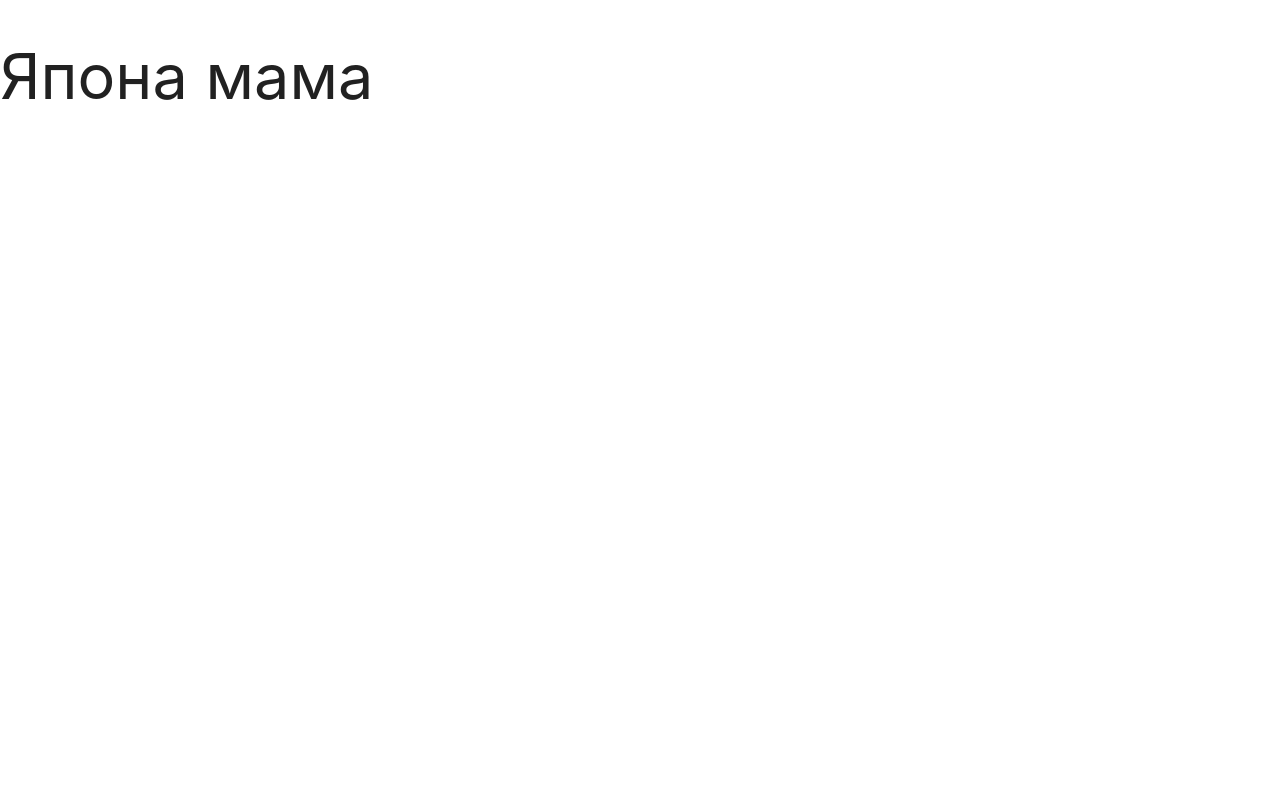
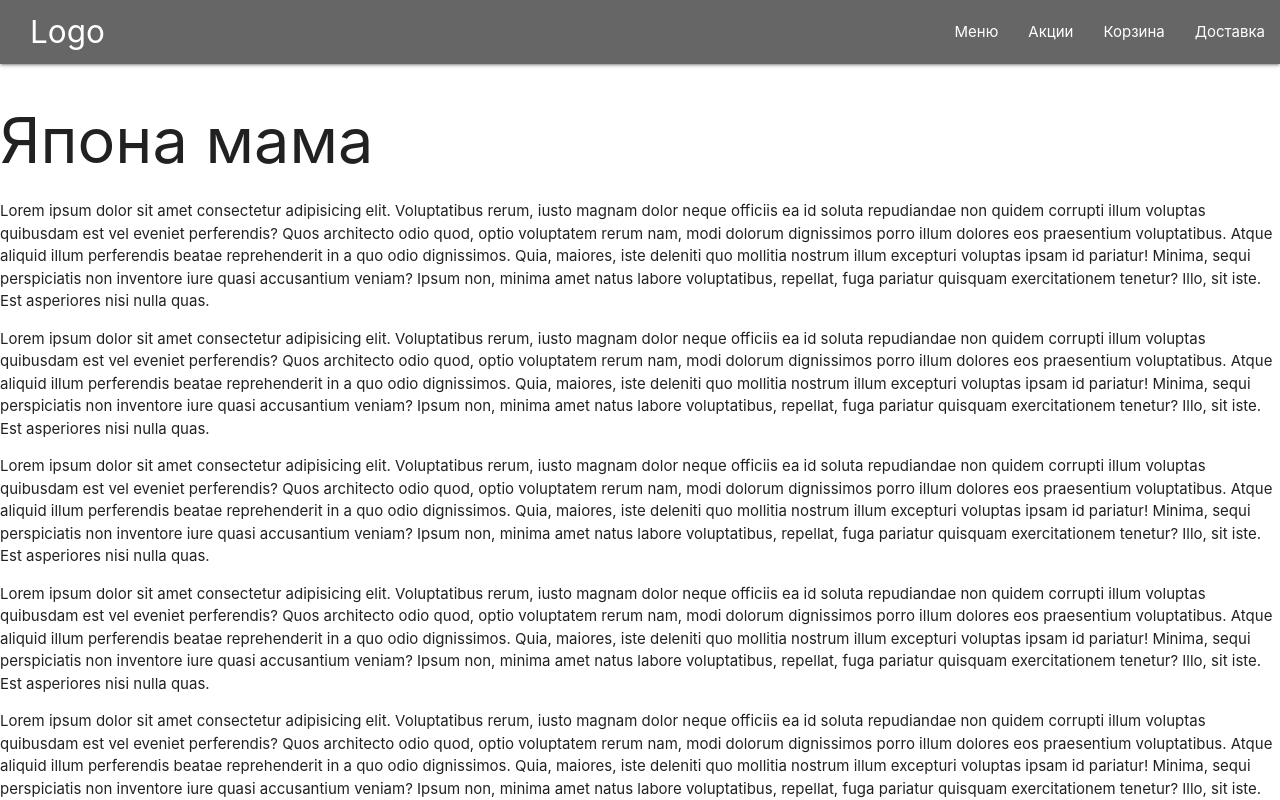
Before and after one commit to Rundomhaze/Yapona-Mama, a React (Create React App) app in the folder frontend/: page / in a window 1280 px wide. Shown: the top 800 px of the page. Built offline with nearby package versions, Linux system fonts and the light colour scheme.

Commit message:
navbar create sticky

```diff
--- a/frontend/src/features/main/App.jsx
+++ b/frontend/src/features/main/App.jsx
@@ -1,11 +1,24 @@
 import React from "react";
+import Navbar from "../navbar/Navbar";
 
 function App() {
 
   return (
-    <div>
-      <h1>Япона мама</h1>
-    </div>
+    <>
+      <Navbar />
+      <div>
+        <h1>Япона мама</h1>
+        <p>Lorem ipsum dolor sit amet consectetur adipisicing elit. Voluptatibus rerum, iusto magnam dolor neque officiis ea id soluta repudiandae non quidem corrupti illum voluptas quibusdam est vel eveniet perferendis? Quos architecto odio quod, optio voluptatem rerum nam, modi dolorum dignissimos porro illum dolores eos praesentium voluptatibus. Atque aliquid illum perferendis beatae reprehenderit in a quo odio dignissimos. Quia, maiores, iste deleniti quo mollitia nostrum illum excepturi voluptas ipsam id pariatur! Minima, sequi perspiciatis non inventore iure quasi accusantium veniam? Ipsum non, minima amet natus labore voluptatibus, repellat, fuga pariatur quisquam exercitationem tenetur? Illo, sit iste. Est asperiores nisi nulla quas.</p>
+        <p>Lorem ipsum dolor sit amet consectetur adipisicing elit. Voluptatibus rerum, iusto magnam dolor neque officiis ea id soluta repudiandae non quidem corrupti illum voluptas quibusdam est vel eveniet perferendis? Quos architecto odio quod, optio voluptatem rerum nam, modi dolorum dignissimos porro illum dolores eos praesentium voluptatibus. Atque aliquid illum perferendis beatae reprehenderit in a quo odio dignissimos. Quia, maiores, iste deleniti quo mollitia nostrum illum excepturi voluptas ipsam id pariatur! Minima, sequi perspiciatis non inventore iure quasi accusantium veniam? Ipsum non, minima amet natus labore voluptatibus, repellat, fuga pariatur quisquam exercitationem tenetur? Illo, sit iste. Est asperiores nisi nulla quas.</p>
+        <p>Lorem ipsum dolor sit amet consectetur adipisicing elit. Voluptatibus rerum, iusto magnam dolor neque officiis ea id soluta repudiandae non quidem corrupti illum voluptas quibusdam est vel eveniet perferendis? Quos architecto odio quod, optio voluptatem rerum nam, modi dolorum dignissimos porro illum dolores eos praesentium voluptatibus. Atque aliquid illum perferendis beatae reprehenderit in a quo odio dignissimos. Quia, maiores, iste deleniti quo mollitia nostrum illum excepturi voluptas ipsam id pariatur! Minima, sequi perspiciatis non inventore iure quasi accusantium veniam? Ipsum non, minima amet natus labore voluptatibus, repellat, fuga pariatur quisquam exercitationem tenetur? Illo, sit iste. Est asperiores nisi nulla quas.</p>
+        <p>Lorem ipsum dolor sit amet consectetur adipisicing elit. Voluptatibus rerum, iusto magnam dolor neque officiis ea id soluta repudiandae non quidem corrupti illum voluptas quibusdam est vel eveniet perferendis? Quos architecto odio quod, optio voluptatem rerum nam, modi dolorum dignissimos porro illum dolores eos praesentium voluptatibus. Atque aliquid illum perferendis beatae reprehenderit in a quo odio dignissimos. Quia, maiores, iste deleniti quo mollitia nostrum illum excepturi voluptas ipsam id pariatur! Minima, sequi perspiciatis non inventore iure quasi accusantium veniam? Ipsum non, minima amet natus labore voluptatibus, repellat, fuga pariatur quisquam exercitationem tenetur? Illo, sit iste. Est asperiores nisi nulla quas.</p>
+        <p>Lorem ipsum dolor sit amet consectetur adipisicing elit. Voluptatibus rerum, iusto magnam dolor neque officiis ea id soluta repudiandae non quidem corrupti illum voluptas quibusdam est vel eveniet perferendis? Quos architecto odio quod, optio voluptatem rerum nam, modi dolorum dignissimos porro illum dolores eos praesentium voluptatibus. Atque aliquid illum perferendis beatae reprehenderit in a quo odio dignissimos. Quia, maiores, iste deleniti quo mollitia nostrum illum excepturi voluptas ipsam id pariatur! Minima, sequi perspiciatis non inventore iure quasi accusantium veniam? Ipsum non, minima amet natus labore voluptatibus, repellat, fuga pariatur quisquam exercitationem tenetur? Illo, sit iste. Est asperiores nisi nulla quas.</p>
+        <p>Lorem ipsum dolor sit amet consectetur adipisicing elit. Voluptatibus rerum, iusto magnam dolor neque officiis ea id soluta repudiandae non quidem corrupti illum voluptas quibusdam est vel eveniet perferendis? Quos architecto odio quod, optio voluptatem rerum nam, modi dolorum dignissimos porro illum dolores eos praesentium voluptatibus. Atque aliquid illum perferendis beatae reprehenderit in a quo odio dignissimos. Quia, maiores, iste deleniti quo mollitia nostrum illum excepturi voluptas ipsam id pariatur! Minima, sequi perspiciatis non inventore iure quasi accusantium veniam? Ipsum non, minima amet natus labore voluptatibus, repellat, fuga pariatur quisquam exercitationem tenetur? Illo, sit iste. Est asperiores nisi nulla quas.</p>
+        <p>Lorem ipsum dolor sit amet consectetur adipisicing elit. Voluptatibus rerum, iusto magnam dolor neque officiis ea id soluta repudiandae non quidem corrupti illum voluptas quibusdam est vel eveniet perferendis? Quos architecto odio quod, optio voluptatem rerum nam, modi dolorum dignissimos porro illum dolores eos praesentium voluptatibus. Atque aliquid illum perferendis beatae reprehenderit in a quo odio dignissimos. Quia, maiores, iste deleniti quo mollitia nostrum illum excepturi voluptas ipsam id pariatur! Minima, sequi perspiciatis non inventore iure quasi accusantium veniam? Ipsum non, minima amet natus labore voluptatibus, repellat, fuga pariatur quisquam exercitationem tenetur? Illo, sit iste. Est asperiores nisi nulla quas.</p>
+        <p>Lorem ipsum dolor sit amet consectetur adipisicing elit. Voluptatibus rerum, iusto magnam dolor neque officiis ea id soluta repudiandae non quidem corrupti illum voluptas quibusdam est vel eveniet perferendis? Quos architecto odio quod, optio voluptatem rerum nam, modi dolorum dignissimos porro illum dolores eos praesentium voluptatibus. Atque aliquid illum perferendis beatae reprehenderit in a quo odio dignissimos. Quia, maiores, iste deleniti quo mollitia nostrum illum excepturi voluptas ipsam id pariatur! Minima, sequi perspiciatis non inventore iure quasi accusantium veniam? Ipsum non, minima amet natus labore voluptatibus, repellat, fuga pariatur quisquam exercitationem tenetur? Illo, sit iste. Est asperiores nisi nulla quas.</p>
+        <p>Lorem ipsum dolor sit amet consectetur adipisicing elit. Voluptatibus rerum, iusto magnam dolor neque officiis ea id soluta repudiandae non quidem corrupti illum voluptas quibusdam est vel eveniet perferendis? Quos architecto odio quod, optio voluptatem rerum nam, modi dolorum dignissimos porro illum dolores eos praesentium voluptatibus. Atque aliquid illum perferendis beatae reprehenderit in a quo odio dignissimos. Quia, maiores, iste deleniti quo mollitia nostrum illum excepturi voluptas ipsam id pariatur! Minima, sequi perspiciatis non inventore iure quasi accusantium veniam? Ipsum non, minima amet natus labore voluptatibus, repellat, fuga pariatur quisquam exercitationem tenetur? Illo, sit iste. Est asperiores nisi nulla quas.</p>
+      </div>
+    </>
   );
 }
 
--- /dev/null
+++ b/frontend/src/features/navbar/Navbar.css
@@ -0,0 +1,12 @@
+nav .nav-wrapper {
+  background-color: rgb(102,102,102);
+}
+
+.navbar {
+  position: sticky;
+  top: 0;
+}
+
+.brand-logo{
+  margin-left: 30px
+}
--- a/frontend/src/features/navbar/Navbar.jsx
+++ b/frontend/src/features/navbar/Navbar.jsx
@@ -0,0 +1,30 @@
+import React from "react";
+import './Navbar.css';
+
+function Navbar() {
+  return (
+    <div className="navbar">
+      <nav>
+        <div class="nav-wrapper sticky-nav">
+          <a href="/" class="brand-logo">Logo</a>
+          <a href="#" data-target="mobile-demo" class="sidenav-trigger"><i class="material-icons">menu</i></a>
+          <ul class="right hide-on-med-and-down">
+            <li><a href="sass.html">Меню</a></li>
+            <li><a href="badges.html">Акции</a></li>
+            <li><a href="collapsible.html">Корзина</a></li>
+            <li><a href="mobile.html">Доставка</a></li>
+          </ul>
+        </div>
+      </nav>
+
+      <ul class="sidenav" id="mobile-demo">
+        <li><a href="sass.html">Меню</a></li>
+        <li><a href="badges.html">Акции</a></li>
+        <li><a href="collapsible.html">Корзина</a></li>
+        <li><a href="mobile.html">Доставка</a></li>
+      </ul>
+    </div>
+  )
+}
+
+export default Navbar;
```
